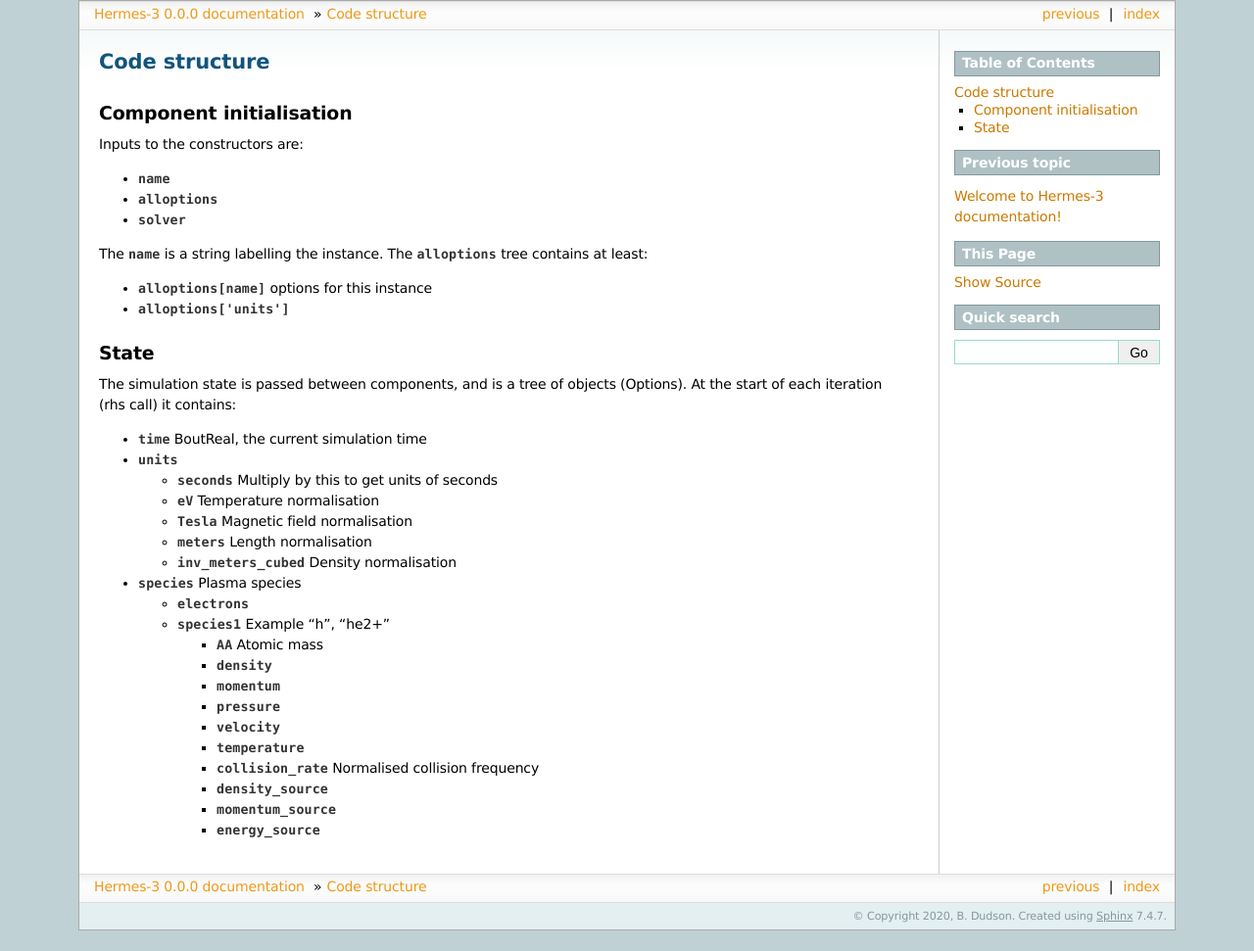
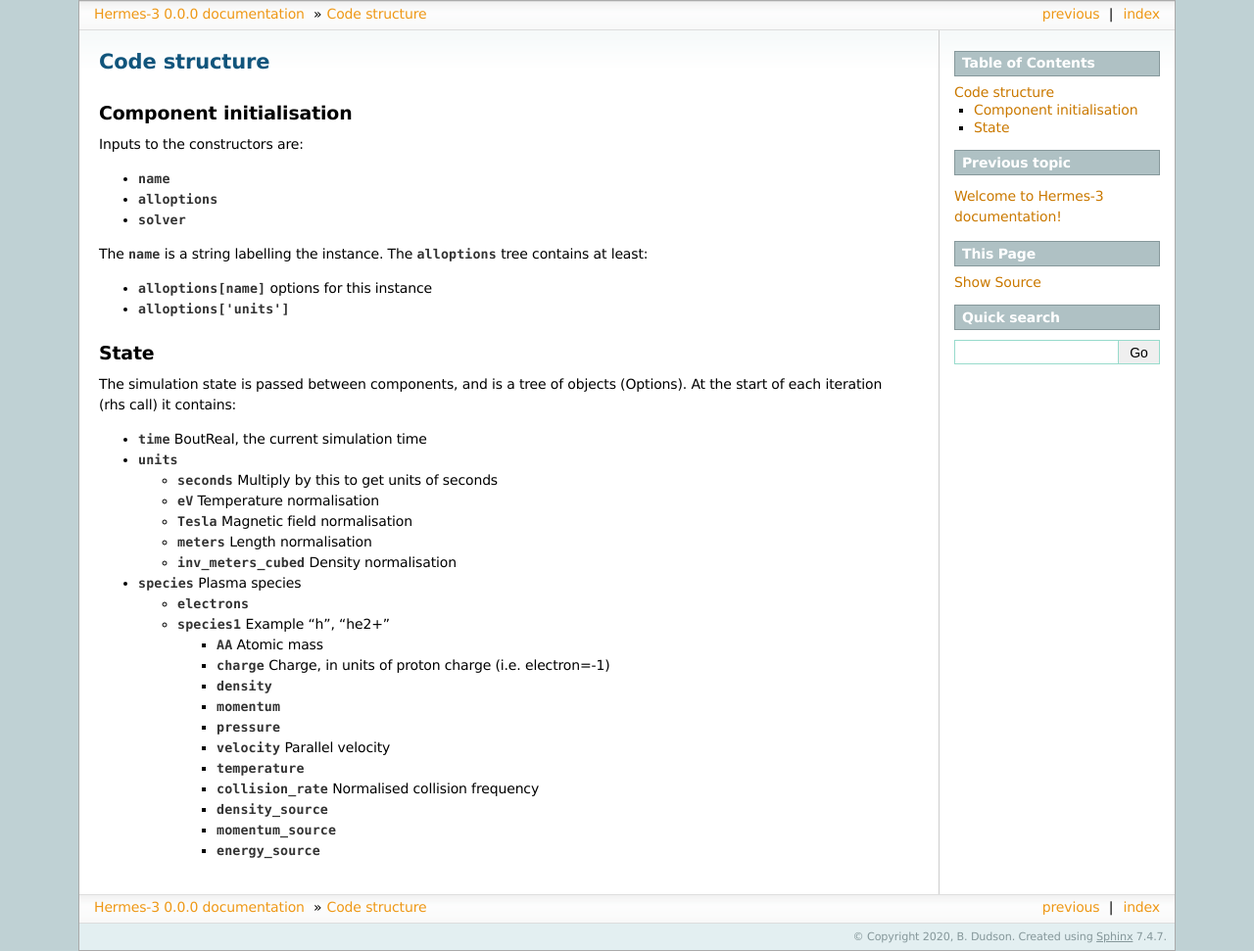
Before and after one commit to bendudson/hermes-3, a Sphinx documentation site: the page built from doc/sphinx/code_structure.rst, in a window 1280 px wide. Shown: the whole page at 98% size. Built offline with Sphinx 7.4.7, drawn with Linux system fonts in a browser that asks for light colours; before the commit the page ends 950 px from its top, so only the background shows below that.

```diff
--- a/doc/sphinx/code_structure.rst
+++ b/doc/sphinx/code_structure.rst
@@ -39,11 +39,12 @@
   * `species1`  Example "h", "he2+"
 
     * `AA`  Atomic mass
+    * `charge`  Charge, in units of proton charge (i.e. electron=-1)
 
     * `density`
     * `momentum`
     * `pressure`
-    * `velocity`
+    * `velocity` Parallel velocity
     * `temperature`
 
     * `collision_rate`   Normalised collision frequency
```
Also changed, not shown: 6 other files.
